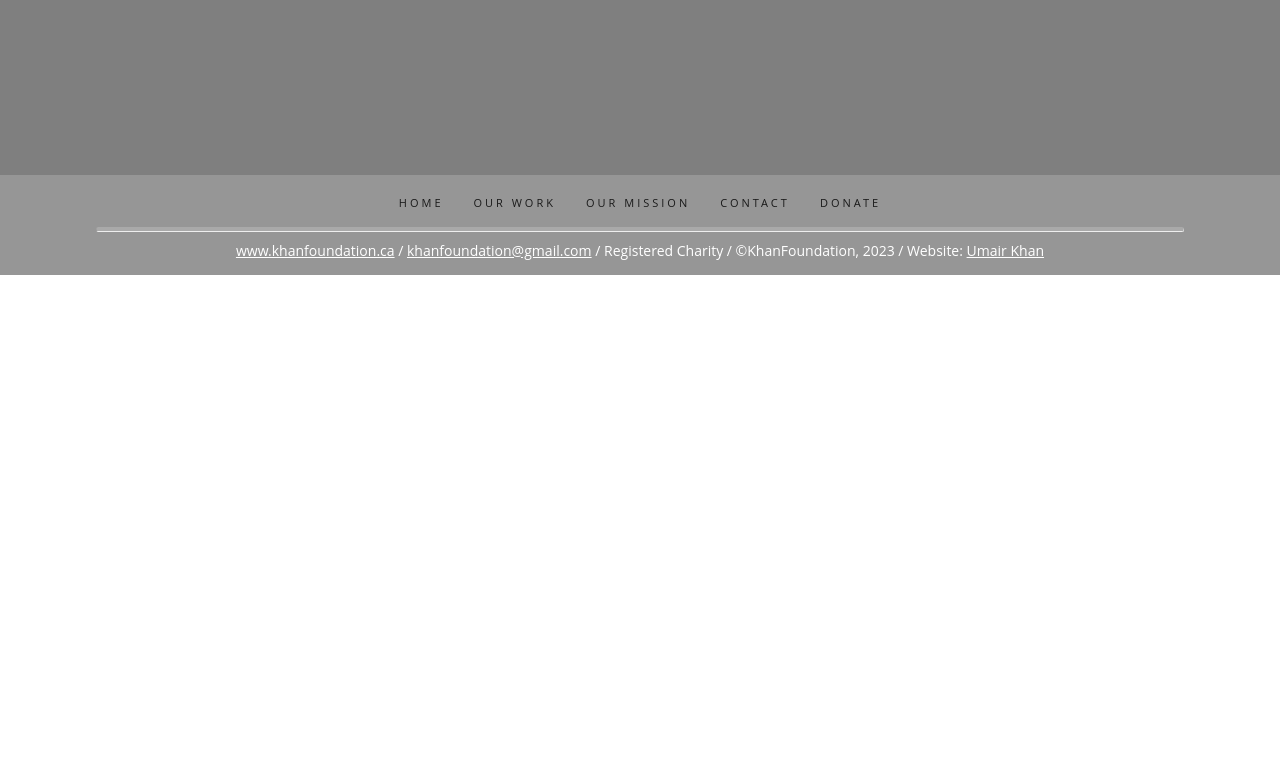
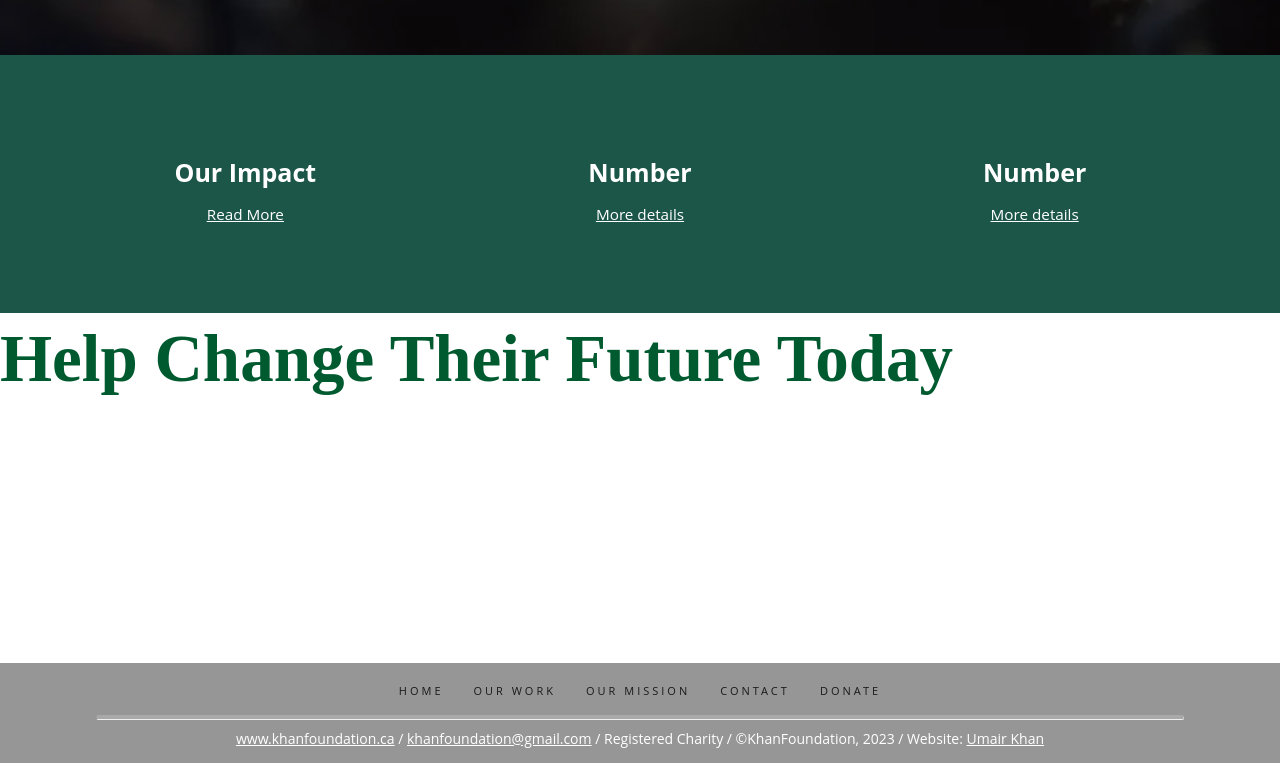
Before and after one commit to UmairK5669/KhanFoundation, a plain HTML site: page index.html in a window 1280 px wide. Shown: the part 625-1388 px from the top of the page. Before the commit the page ends 900 px from the top, so only its background shows below. Drawn offline with Linux system fonts and the light colour scheme.

Commit message:
Added background and our impact

```diff
--- a/index.html
+++ b/index.html
@@ -40,9 +40,34 @@
         </div>
     </div>
 
-    <!--Begin Background-->
+    <!--Background-->
     <div class="background"></div>
 
+    <!--Our Impact-->
+    <section id="our-impact">
+        <div class="green-rect">
+            <div class="text">
+                <h1>Our Impact</h1>
+                <div class="anchor"><center><a href=""><p>Read More</p></a></center></div>
+            </div>
+            <div class="text">
+                <h1>Number</h1>
+                <div class="anchor"><center><a href=""><p>More details</p></a></center></div>
+            </div>
+            <div class="text">
+                <h1>Number</h1>
+                <div class="anchor"><center><a href=""><p>More details</p></a></center></div>
+            </div>
+        </div>
+    </section>
+
+    <!--Our Work-->
+
+    <section id="our-work">
+        <h1 class="title">
+            Help Change Their Future Today
+        </h1>
+    </section>
 
     <!--Begin footer-->
     <section id="footer">
--- a/styles.css
+++ b/styles.css
@@ -192,7 +192,7 @@ header.sticky .cta {
 .background {
   text-align: center;
   width: 100%;
-  height: 100vh;
+  height: 85vh;
   background: rgba(0, 0, 0, 0.5) url(images/background-img.jpg) no-repeat 50% 50%;
   background-position-y: center ;
   background-size: cover;
@@ -202,6 +202,79 @@ header.sticky .cta {
   align-items: center;
   justify-content:center;
 }
+
+/* Our impact */
+
+#our-impact {
+  height: 258px;
+  background-color: #1C5649;
+}
+
+.green-rect {
+  display: grid;
+  grid-template-columns: repeat(3, 1fr);
+  justify-content: center;
+  align-items: center;
+  text-align: center;
+  margin-right: 3rem;
+  margin-left: 3rem;
+}
+
+.text {
+  color: #ffffff;
+  margin-top: 100px;
+}
+
+.text h1{
+  font-size: 25px;
+}
+
+.text p{
+  margin-top: 15px;
+  font-size: 15.25px;
+  text-decoration: none;
+}
+
+.anchor a {
+  background-color: transparent;
+  color: #fff;
+  font-size: 14px;
+}
+
+.anchor a:hover {
+  text-decoration: none;
+}
+
+@media screen and (max-width: 750px) {
+  #our-impact {
+      height: 350px;
+  }
+
+  .text {
+      margin-top: 2.5rem;
+  }
+
+  .outer-most-6 {
+      display: flex;
+      flex-direction: column;
+      align-items: center;
+  }
+}
+
+/* Our work */
+
+  #our-work {
+    height: 350px;
+  }
+
+  .title {
+    color: #005A2F;
+    font-size: 67px;
+    font-family: Sahitya;
+    font-style: normal;
+    font-weight: 700;
+    line-height: 90px;
+  }
 
 /* Begin Footer */
 
```
Also changed, not shown: images/background-img.jpg (added).
